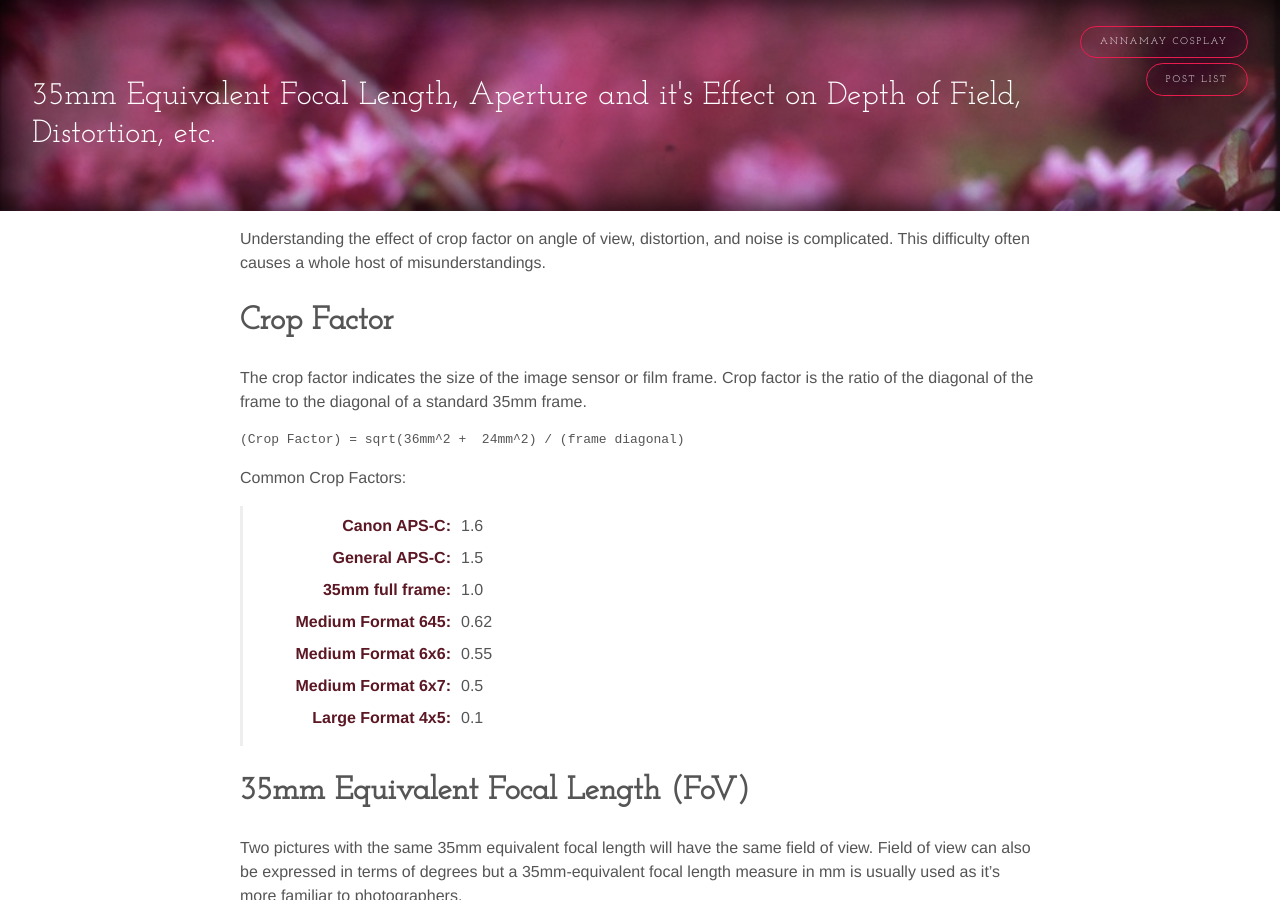
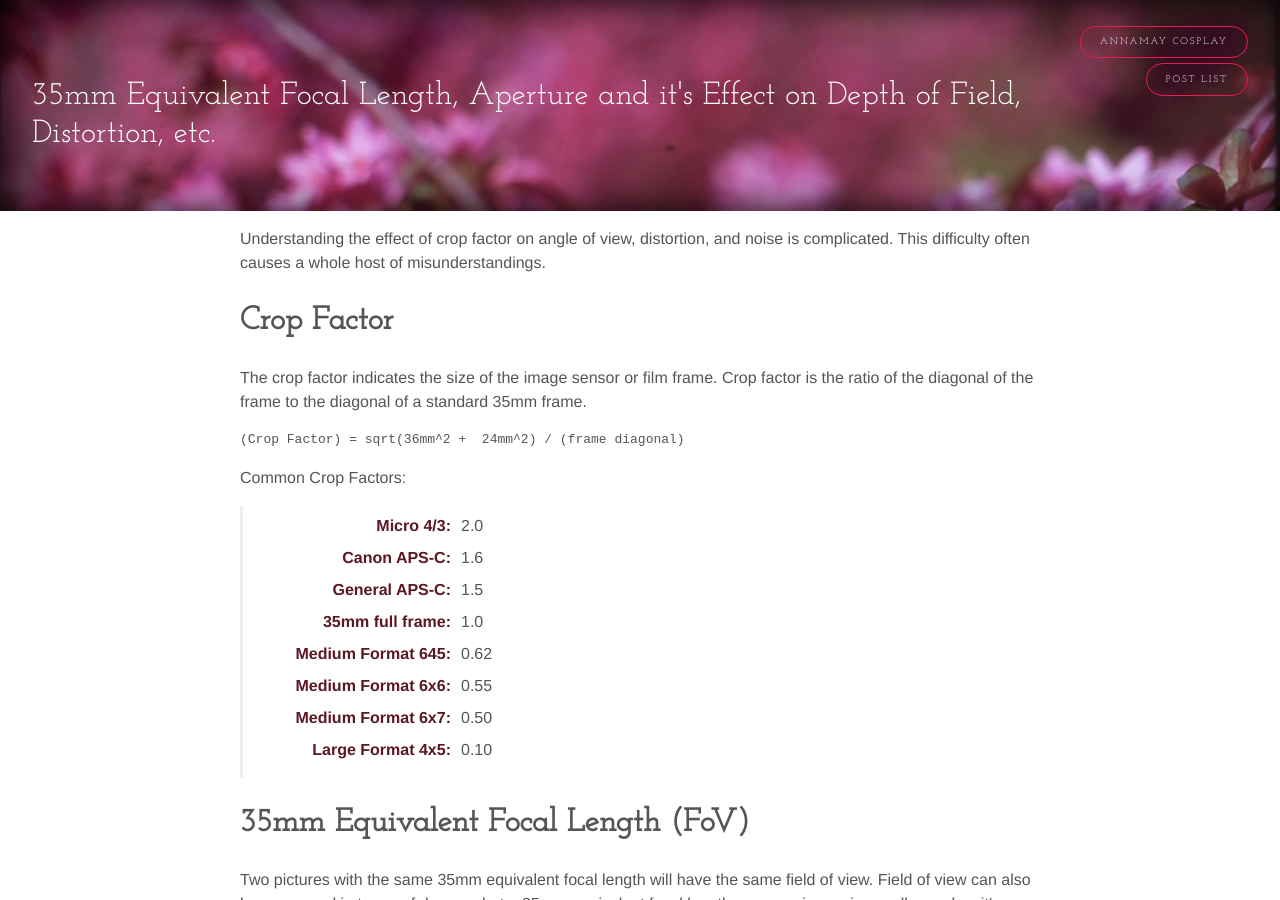
Before and after one commit to annamay8/annamay8.github.io, a Jekyll site: the page built from _posts/2018-1-9-focal-length-and-crop-factor.md, in a window 1280 px wide and 900 px high. Built offline with Jekyll 4.4.1, drawn with Linux system fonts in a browser that asks for light colours; comment, search, counter and statistics services are not loaded.

Commit message:
Update 2018-1-9-focal-length-and-crop-factor.md

```diff
--- a/_posts/2018-1-9-focal-length-and-crop-factor.md
+++ b/_posts/2018-1-9-focal-length-and-crop-factor.md
@@ -16,6 +16,9 @@ The crop factor indicates the size of the image sensor or film frame. Crop facto
 
 Common Crop Factors:
 
+Micro 4/3
+:   2.0
+
 Canon APS-C
 :   1.6
 
@@ -32,10 +35,10 @@ Medium Format 6x6
 :   0.55
 
 Medium Format 6x7
-:   0.5
+:   0.50
 
 Large Format 4x5
-:   0.1
+:   0.10
 
 35mm Equivalent Focal Length (FoV)
 ==================================
```
